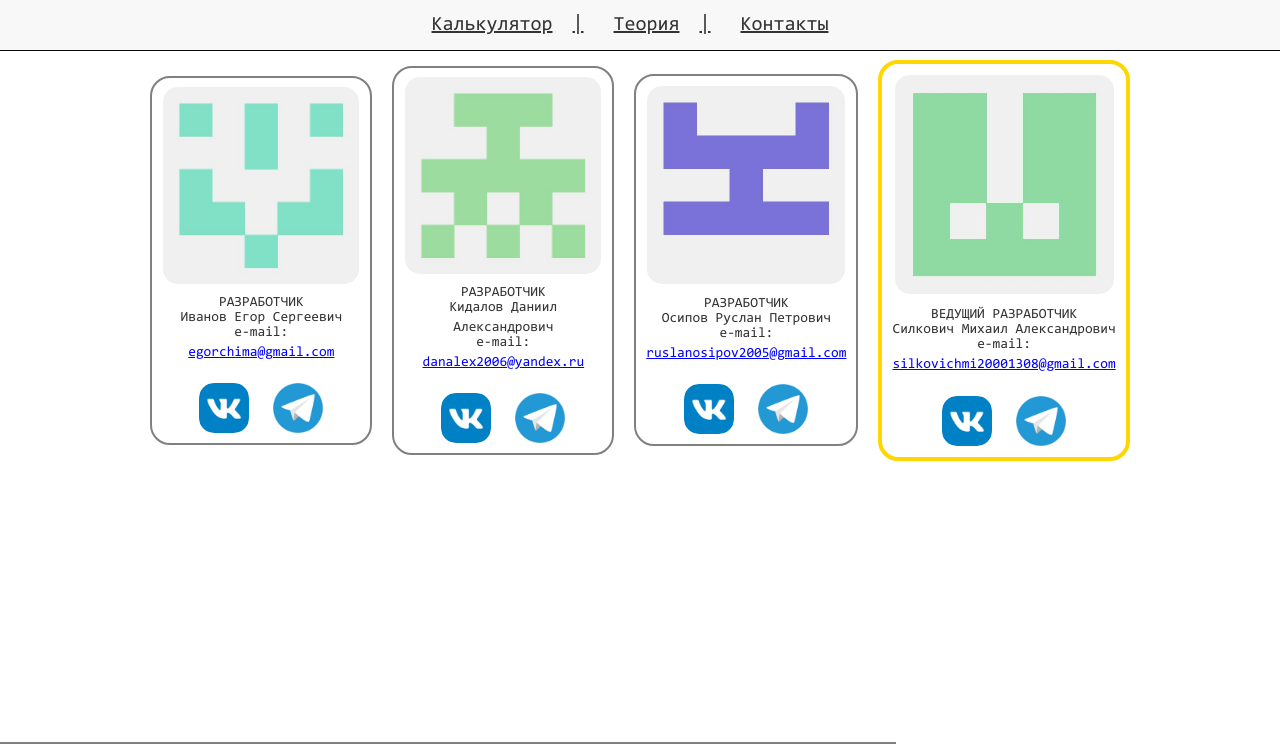
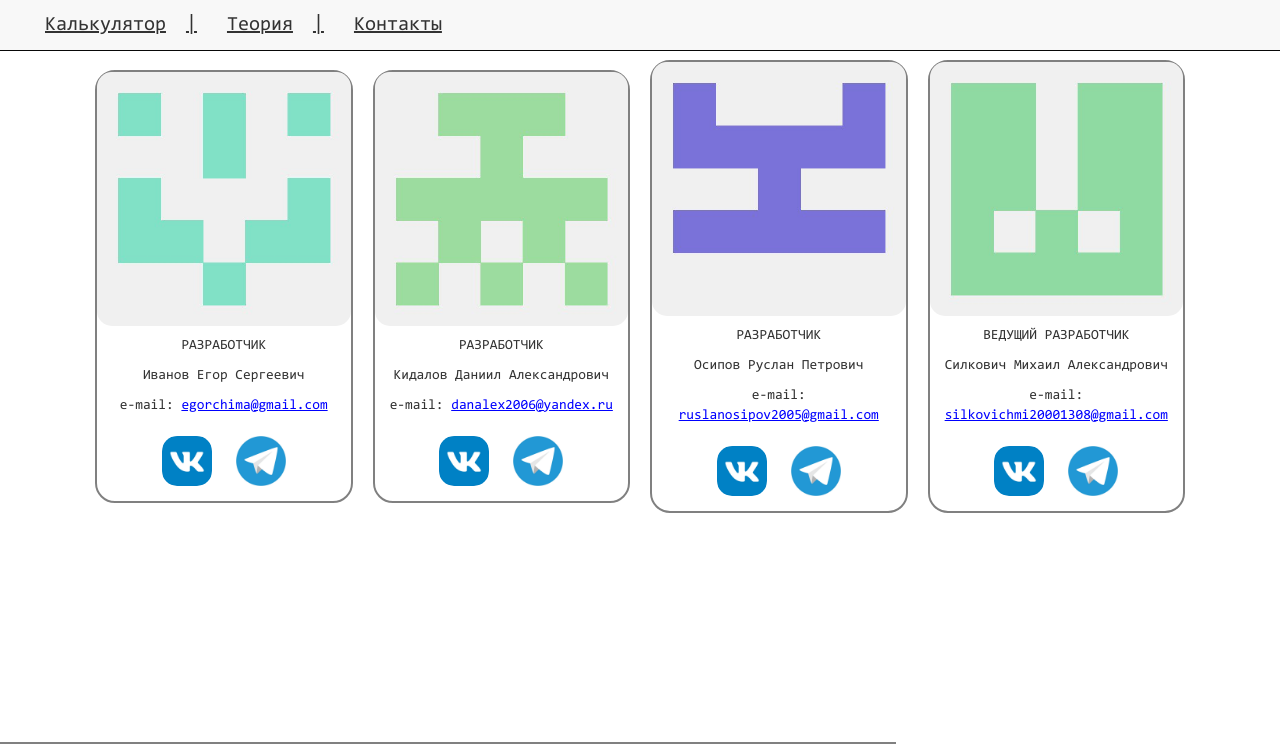
Before and after one commit to MSilkovich/UP02, a Flask app: page /contact in a window 1280 px wide. Shown: the top 753 px of the page. Run offline with Flask 3, Linux system fonts and the light colour scheme; parts of the project's set-up code (start-up, migrations or seed data) failed here and were passed over; some libraries are stand-ins or nearby versions.

Commit message:
Исправил по дизайну: карточки, рамки, шапку

```diff
--- a/UP02/UP02/static/content/compare.css
+++ b/UP02/UP02/static/content/compare.css
@@ -58,6 +58,7 @@
     display: block;
     padding: 30px;
     height: auto;
+    margin-bottom: 50px;
     width: 82%;
     overflow: hidden;
 }
--- a/UP02/UP02/templates/approximation.html
+++ b/UP02/UP02/templates/approximation.html
@@ -23,7 +23,7 @@
         }
 
         #container-1234 {
-            border: 5px solid azure;
+            border: 3px solid gray;
             border-radius: 0 0 10px 10px;
             display: block;
             padding: 30px;
--- a/UP02/UP02/templates/contact.html
+++ b/UP02/UP02/templates/contact.html
@@ -9,7 +9,7 @@
     <meta name="viewport" content="width=device-width, initial-scale=1.0">
     <title>Four Blocks Layout</title>
     <style>
-        @font-face {
+        /* @font-face {
             font-family: 'Consolas';
             src: url('/fonts/CONSOLA.TTF');
         }
@@ -21,14 +21,14 @@
         }
 
         .block {
-            flex: 0 0 20%; /* Ширина блока 45%, чтобы уместить два в одной строке */
+            flex: 0 0 20%;
             margin: 10px;
-            border: 2px solid gray;
+            border: 2px solid #808080;
             border-radius: 20px;
         }
 
         .block img {
-            width: 90%; /* Чтобы изображение занимало всю ширину блока */
+            width: 90%;
             display: block;
             margin: 4.5% auto;
             border-radius: 15px;
@@ -75,7 +75,62 @@
         p {
             margin-left: 10px;
             margin-right: 10px;
-        }
+        }   */
+
+        @font-face {
+        font-family: 'Consolas';
+        src: url('/fonts/CONSOLA.TTF');
+    }
+
+    .container {
+        display: flex;
+        justify-content: center;
+        align-items: center;
+        flex-wrap: wrap;
+    }
+
+    .block {
+        flex: 1; /* Equal size for all blocks */
+        margin: 10px;
+        border: 2px solid #808080;
+        border-radius: 20px;
+        max-width: 25%; /* Limits maximum width to 25% */
+    }
+
+    .block img {
+        width: 100%; /* Image takes full width of the block */
+        display: block;
+        border-radius: 15px;
+    }
+
+    .block p {
+        font-family: 'Consolas';
+        text-align: center;
+        margin: 10px 0;
+    }
+
+    a {
+        font-family: 'Consolas';
+        color: blue;
+        text-decoration-line: underline;
+    }
+
+    a:hover, a:visited {
+        color: blueviolet;
+    }
+
+    .icon-block {
+        text-align: center;
+    }
+
+    .icon-block a {
+        display: inline-block;
+        margin: 10px;
+    }
+
+    .icon-block img {
+        width: 50px
+    }
     </style>
 </head>
 <body>
--- a/UP02/UP02/templates/layout.html
+++ b/UP02/UP02/templates/layout.html
@@ -37,6 +37,15 @@
         footer p {
             font-family: "Consolas";
         }
+
+        ul li a {
+            text-decoration-line: underline;
+        }
+        .navbar-inverse {
+            background-color: #f8f8f8;
+            display: grid;
+            justify-content: start;
+        }
     </style>
 </head>
 
```
Also changed, not shown: UP02/UP02/static/content/main.css (+7 -5 lines), UP02/UP02/templates/analyzing.html (+25 -2 lines).
